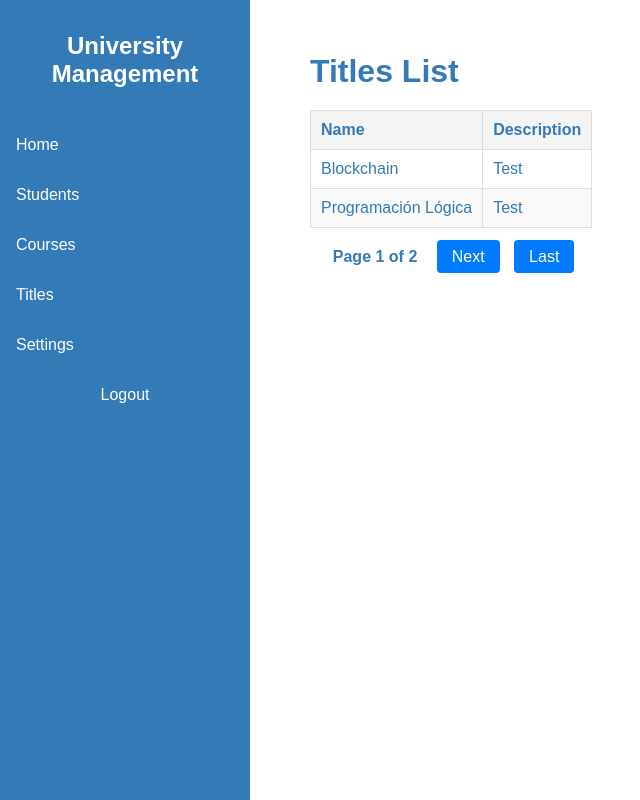
After one commit to alfamike/University-Management-Project-Django, a Django app: page /titles/ in a window 1280 px wide. The commit adds this page. Shown: the whole page, without its empty margins (0-640 px from the left). Run offline with Django 5.2, Linux system fonts and the light colour scheme.

Commit message:
Added: - Titles list

```diff
--- a/university_management/registration_app/templates/base.html
+++ b/university_management/registration_app/templates/base.html
@@ -36,7 +36,7 @@
         <li onclick="toggleSubmenu(event)">
             Titles
             <ul class="submenu">
-                <li><a href="#">List Titles</a></li>
+                <li><a href="{% url 'title_list' %}">List Titles</a></li>
                 <li><a href="{% url 'create_title' %}">Create Title</a></li>
             </ul>
         </li>
--- a/university_management/registration_app/templates/students/student_list.html
+++ b/university_management/registration_app/templates/students/student_list.html
@@ -66,7 +66,7 @@
                 </div>
             </div>
         {% empty %}
-            <p class="no-students">No students found.</p>
+            <p class="no-records">No students found.</p>
         {% endfor %}
     </div>
 </div>
--- /dev/null
+++ b/university_management/registration_app/templates/titles/title_list.html
@@ -0,0 +1,152 @@
+{% extends 'base.html' %}
+
+{% block title %}Titles List{% endblock %}
+
+{% block content %}
+<h1 class="page-title">Titles List</h1>
+
+<!-- Table of Titles -->
+<div class="titles-list">
+    <table class="table">
+        <thead>
+            <tr>
+                <th>Name</th>
+                <th>Description</th>
+            </tr>
+        </thead>
+        <tbody id="title-list">
+            {% for title in page_obj %}
+                <tr>
+                    <td>{{ title.name }}</td>
+                    <td>{{ title.description }}</td>
+                </tr>
+            {% empty %}
+                <tr>
+                    <td colspan="2">No titles found.</td>
+                </tr>
+            {% endfor %}
+        </tbody>
+    </table>
+
+    <!-- Cards for Mobile View -->
+    <div class="card-list">
+        {% for title in page_obj %}
+            <div class="card">
+                <div class="card-content">
+                    <h3 class="card-title">{{ title.name }}</h3>
+                    <p class="card-description">{{ title.description }}</p>
+                </div>
+            </div>
+        {% empty %}
+            <p class="no-records">No titles found.</p>
+        {% endfor %}
+    </div>
+</div>
+
+<!-- Pagination -->
+<div class="pagination-container">
+    <div class="pagination">
+        {% if page_obj.has_previous %}
+            <a href="?page=1" class="btn-page">First</a>
+            <a href="?page={{ page_obj.previous_page_number }}" class="btn-page">Previous</a>
+        {% endif %}
+
+        <span class="current-page">
+            Page {{ page_obj.number }} of {{ page_obj.paginator.num_pages }}
+        </span>
+
+        {% if page_obj.has_next %}
+            <a href="?page={{ page_obj.next_page_number }}" class="btn-page">Next</a>
+            <a href="?page={{ page_obj.paginator.num_pages }}" class="btn-page">Last</a>
+        {% endif %}
+    </div>
+</div>
+
+<script>
+    document.addEventListener('DOMContentLoaded', function () {
+    document.querySelector('.pagination-container').addEventListener('click', function (event) {
+        if (event.target.classList.contains('btn-page')) {
+            event.preventDefault();
+
+            // Get the URL for the next/previous page
+            const url = event.target.href;
+            // Get CSRF token
+            const csrfToken = document.querySelector('[name=csrfmiddlewaretoken]').value;
+
+            fetch(url, {
+                method: 'GET',
+                headers: {
+                    'X-Requested-With': 'XMLHttpRequest',
+                    'X-CSRFToken': csrfToken
+                }
+            })
+                .then(response => response.json())
+                .then(data => {
+                    const titleList = document.getElementById('title-list');
+                    titleList.innerHTML = ''; // Clear the current table rows
+
+                    // Populate the table with new data
+                    data.titles.forEach(title => {
+                        const row = document.createElement('tr');
+                        row.innerHTML = `
+                            <td>${title.name}</td>
+                            <td>${title.description}</td>
+                        `;
+                        titleList.appendChild(row);
+                    });
+
+                    // Update pagination buttons
+                    const paginationContainer = document.querySelector('.pagination-container');
+                    paginationContainer.innerHTML = ''; // Clear current pagination
+
+                    // Build pagination buttons dynamically
+                    const pagination = document.createElement('div');
+                    pagination.classList.add('pagination');
+
+                    // Add 'First' and 'Previous' buttons if applicable
+                    if (data.has_previous) {
+                        const firstButton = document.createElement('a');
+                        firstButton.href = '?page=1';
+                        firstButton.textContent = 'First';
+                        firstButton.classList.add('btn-page');
+                        pagination.appendChild(firstButton);
+
+                        const prevButton = document.createElement('a');
+                        prevButton.href = `?page=${data.previous_page}`;
+                        prevButton.textContent = 'Previous';
+                        prevButton.classList.add('btn-page');
+                        pagination.appendChild(prevButton);
+                    }
+
+                    // Add current page info
+                    const currentPage = document.createElement('span');
+                    currentPage.textContent = `Page ${data.current_page} of ${data.total_pages}`;
+                    currentPage.classList.add('current-page');
+                    pagination.appendChild(currentPage);
+
+                    // Add 'Next' and 'Last' buttons if applicable
+                    if (data.has_next) {
+                        const nextButton = document.createElement('a');
+                        nextButton.href = `?page=${data.next_page}`;
+                        nextButton.textContent = 'Next';
+                        nextButton.classList.add('btn-page');
+                        pagination.appendChild(nextButton);
+
+                        const lastButton = document.createElement('a');
+                        lastButton.href = `?page=${data.total_pages}`;
+                        lastButton.textContent = 'Last';
+                        lastButton.classList.add('btn-page');
+                        pagination.appendChild(lastButton);
+                    }
+
+                    paginationContainer.appendChild(pagination);
+                })
+                .catch(error => {
+                    console.error('Error fetching pagination:', error);
+                });
+        }
+    });
+});
+
+</script>
+{% endblock %}
--- a/university_management/registration_app/views.py
+++ b/university_management/registration_app/views.py
@@ -246,10 +246,10 @@ def student_list(request):
             'students': student_data,
             'has_next': page_obj.has_next(),
             'next_page': page_obj.next_page_number() if page_obj.has_next() else None,
+            'has_previous': page_obj.has_previous(),
             'previous_page': page_obj.previous_page_number() if page_obj.has_previous() else None
         })
 
-    # Render the normal page
     return render(request, 'students/student_list.html', {
         'page_obj': page_obj,
         'titles': titles,
@@ -257,3 +257,59 @@ def student_list(request):
         'title_filter': title_filter,
         'course_filter': course_filter,
     })
+
+
+def title_list(request):
+    # TODO
+    # titles = services_title.get_all_titles()
+    titles = [
+        {
+            "name": "Blockchain",
+            "description": "Test",
+        },
+        {
+            "name": "Programación Lógica",
+            "description": "Test",
+        },
+        {
+            "name": "Robótica",
+            "description": "Test",
+        },
+        {
+            "name": "Ética",
+            "description": "Test",
+        }
+    ]
+
+    # Pagination setup
+    paginator = Paginator(titles, 2)  # 10 titles per page
+    page_number = request.GET.get('page', 1)  # Default to page 1 if no page param
+    try:
+        page_obj = paginator.get_page(page_number)
+    except Exception as e:
+        print(f"Error while getting page: {e}")
+        page_obj = paginator.get_page(1)  # Default to first page if there's an issue
+
+    is_ajax = request.headers.get('x-requested-with') == 'XMLHttpRequest'
+
+    if is_ajax:
+        titles_data = []
+        for title in page_obj:
+            titles_data.append({
+                'name': title["name"],
+                'description': title["description"]
+            })
+
+        return JsonResponse({
+            'titles': titles_data,
+            'has_next': page_obj.has_next(),
+            'next_page': page_obj.next_page_number() if page_obj.has_next() else None,
+            'has_previous': page_obj.has_previous(),
+            'previous_page': page_obj.previous_page_number() if page_obj.has_previous() else None,
+            'current_page': page_obj.number,
+            'total_pages': page_obj.paginator.num_pages,
+        })
+
+    return render(request, 'titles/title_list.html', {
+        'page_obj': page_obj,
+    })
--- a/university_management/static/css/base.css
+++ b/university_management/static/css/base.css
@@ -344,7 +344,12 @@
         color: #555;
     }
 
-    .no-students {
+    .card-description {
+        font-size: 1rem;
+        color: #555;
+    }
+
+    .no-records {
         text-align: center;
         font-size: 1.2rem;
         color: #888;
--- a/university_management/university_management/urls.py
+++ b/university_management/university_management/urls.py
@@ -50,5 +50,5 @@ urlpatterns = [
 
     # Title
     path('createTitle/', views.create_title, name='create_title'),
-    # path('titles/', views.titles_list, name='title_list'),
+    path('titles/', views.title_list, name='title_list'),
 ]
```
